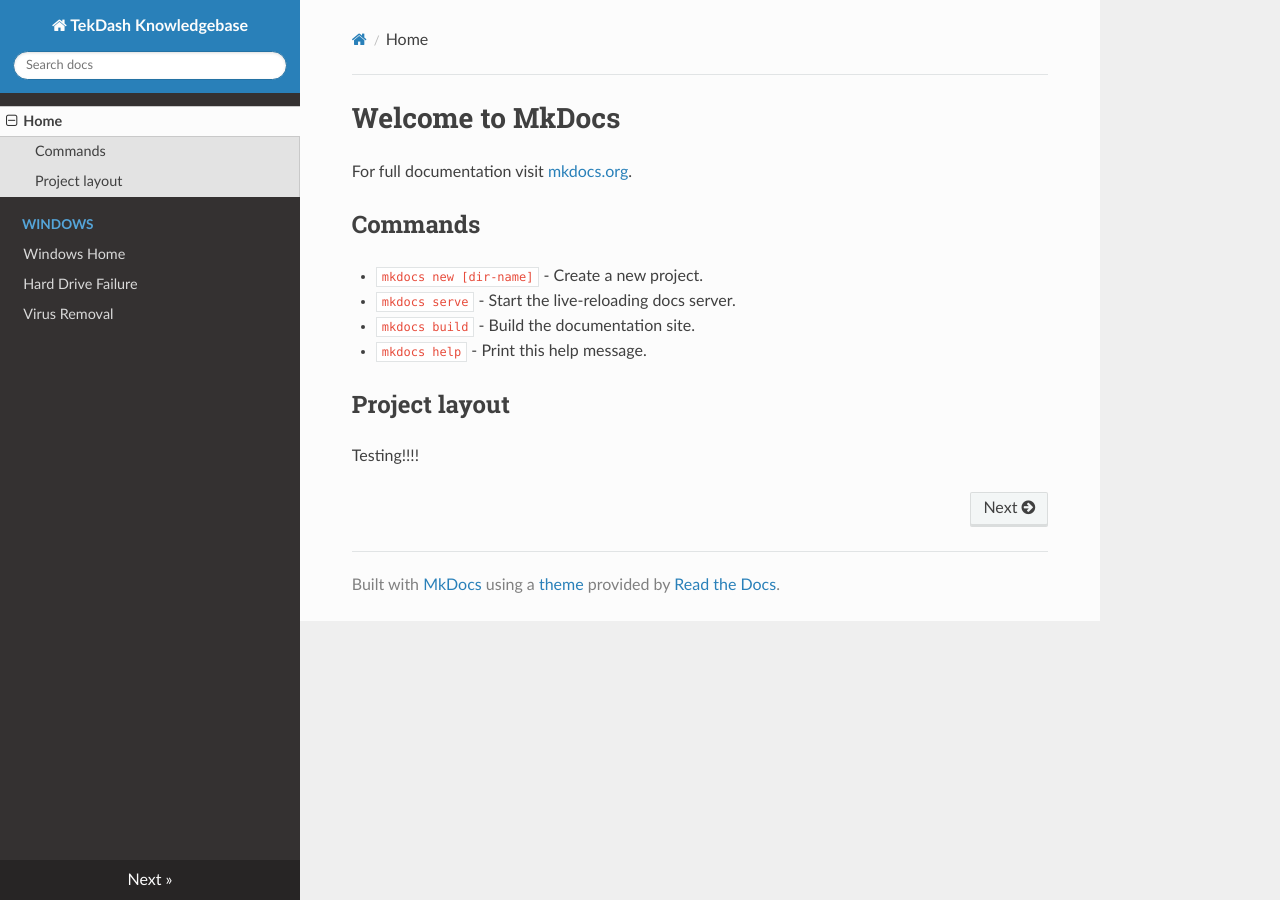
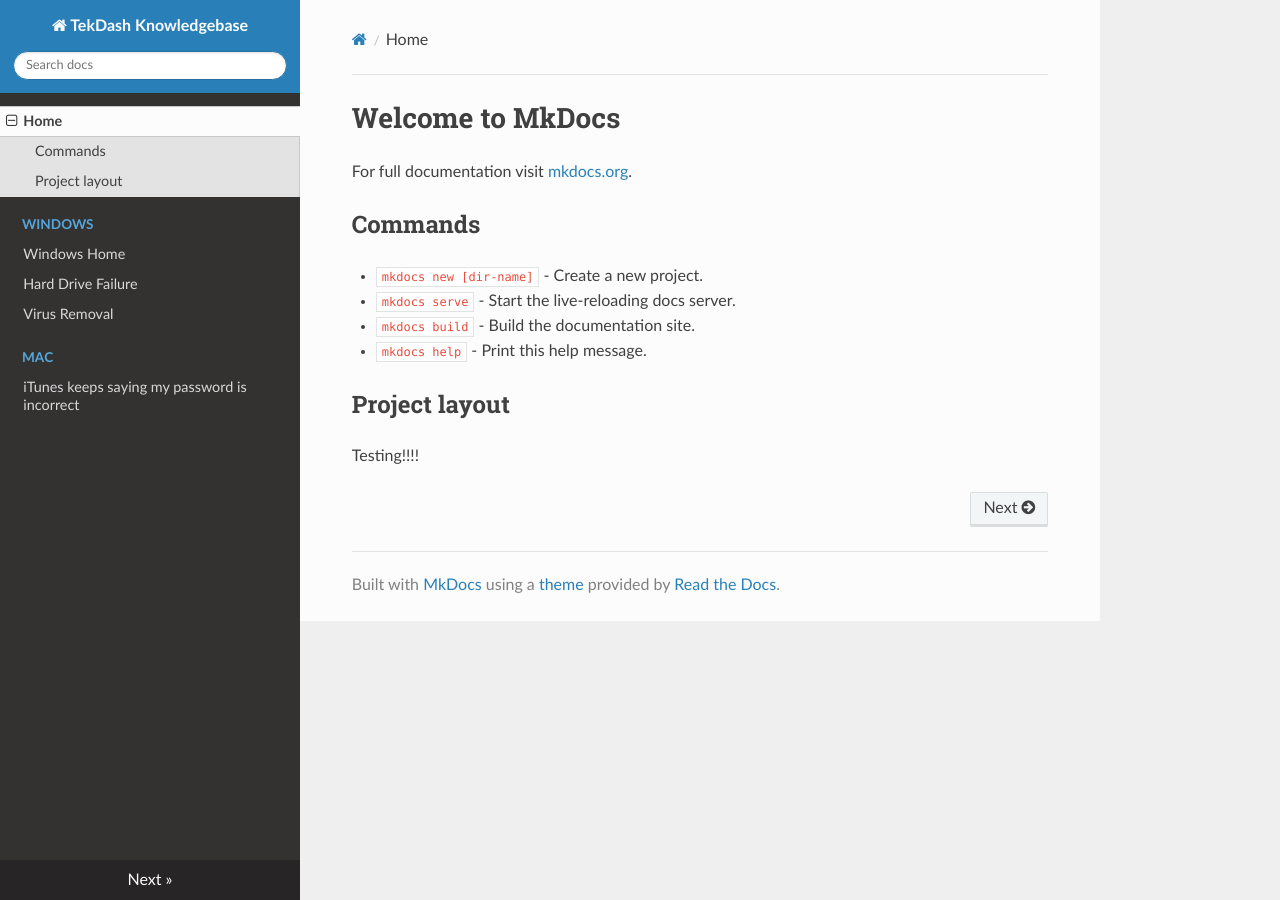
Before and after one commit to svarughese91/Tek-Knowledgebase, an MkDocs documentation site: the page built from docs/index.md, in a window 1280 px wide. Built offline with MkDocs 1.6.1, drawn with Linux system fonts in a browser that asks for light colours; nearby versions of some CDN libraries; old or Windows-style settings are respelled for this version of MkDocs.

Commit message:
added iTunes or Apple ID keeps saying my password is incorrect tech note

```diff
--- a/mkdocs.yml
+++ b/mkdocs.yml
@@ -6,5 +6,7 @@ pages:
   - Windows Home: 'windows/windows.md'
   - Hard Drive Failure: 'windows/hard_drive/hardDriveFailure.md'
   - Virus Removal: 'windows/virus/virus-removal-checklist.md'
+- Mac:
+  - iTunes keeps saying my password is incorrect: 'mac/appleID/appleIDPasswordIncorrect.md'
 
 theme: readthedocs
```
